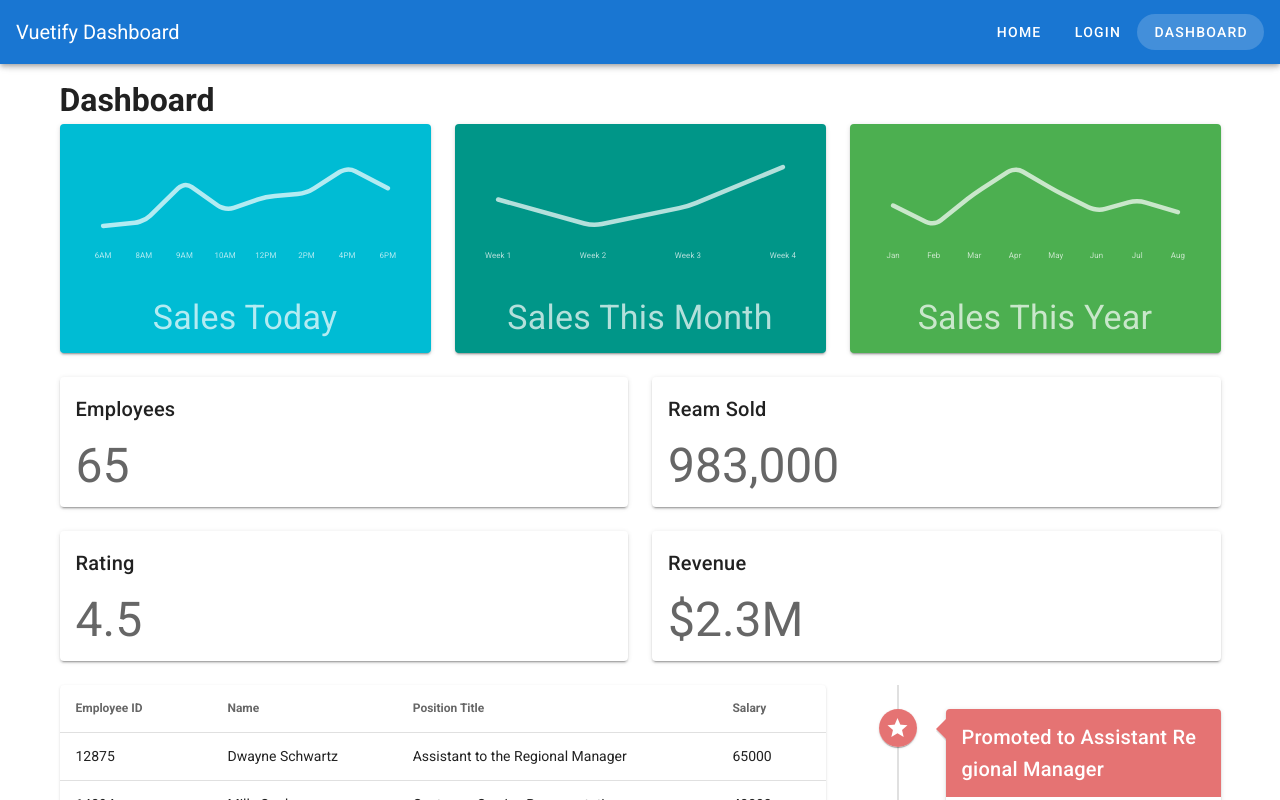
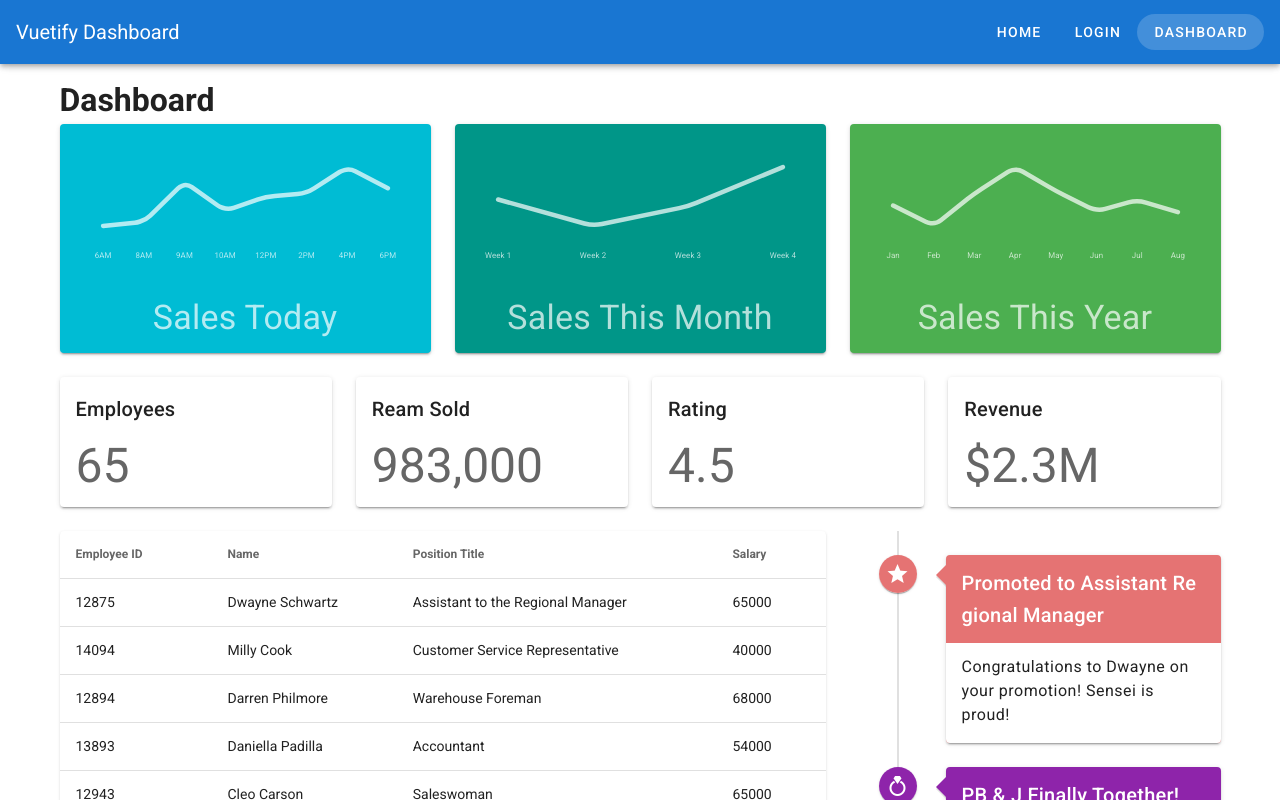
Before and after one commit to Code-Pop/beautify-with-vuetify, a Vue app: page /dashboard in a window 1280 px wide. Shown: the top 800 px of the page. Built offline with nearby package versions, Linux system fonts and the light colour scheme.

Commit message:
feature: Set desktop layout for StatisticsCard

```diff
--- a/src/views/Dashboard.vue
+++ b/src/views/Dashboard.vue
@@ -14,6 +14,7 @@
         :key="`${statistic.title}`"
         cols="12"
         md="6"
+        lg="3"
       >
         <StatisticCard :statistic="statistic" />
       </v-col>
```
